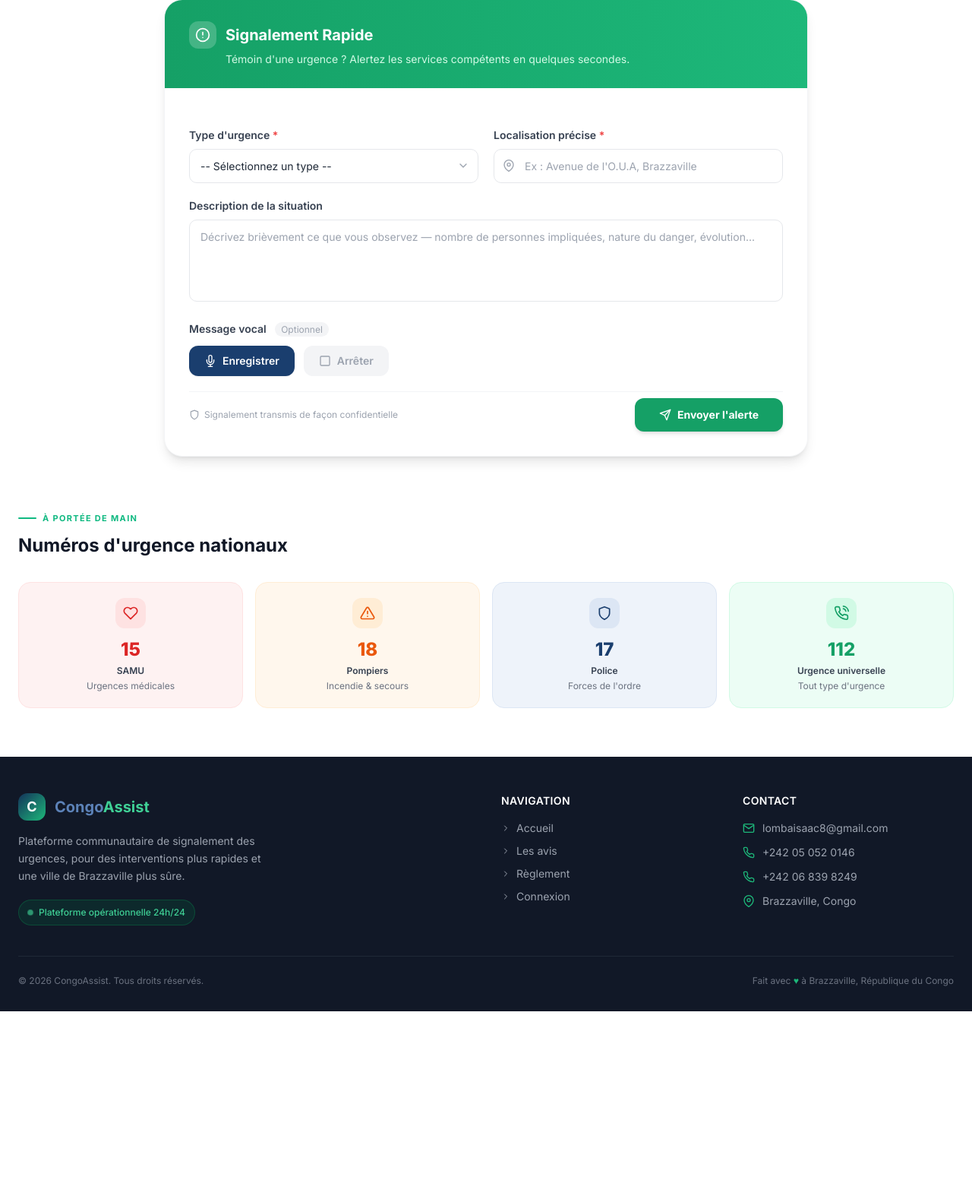
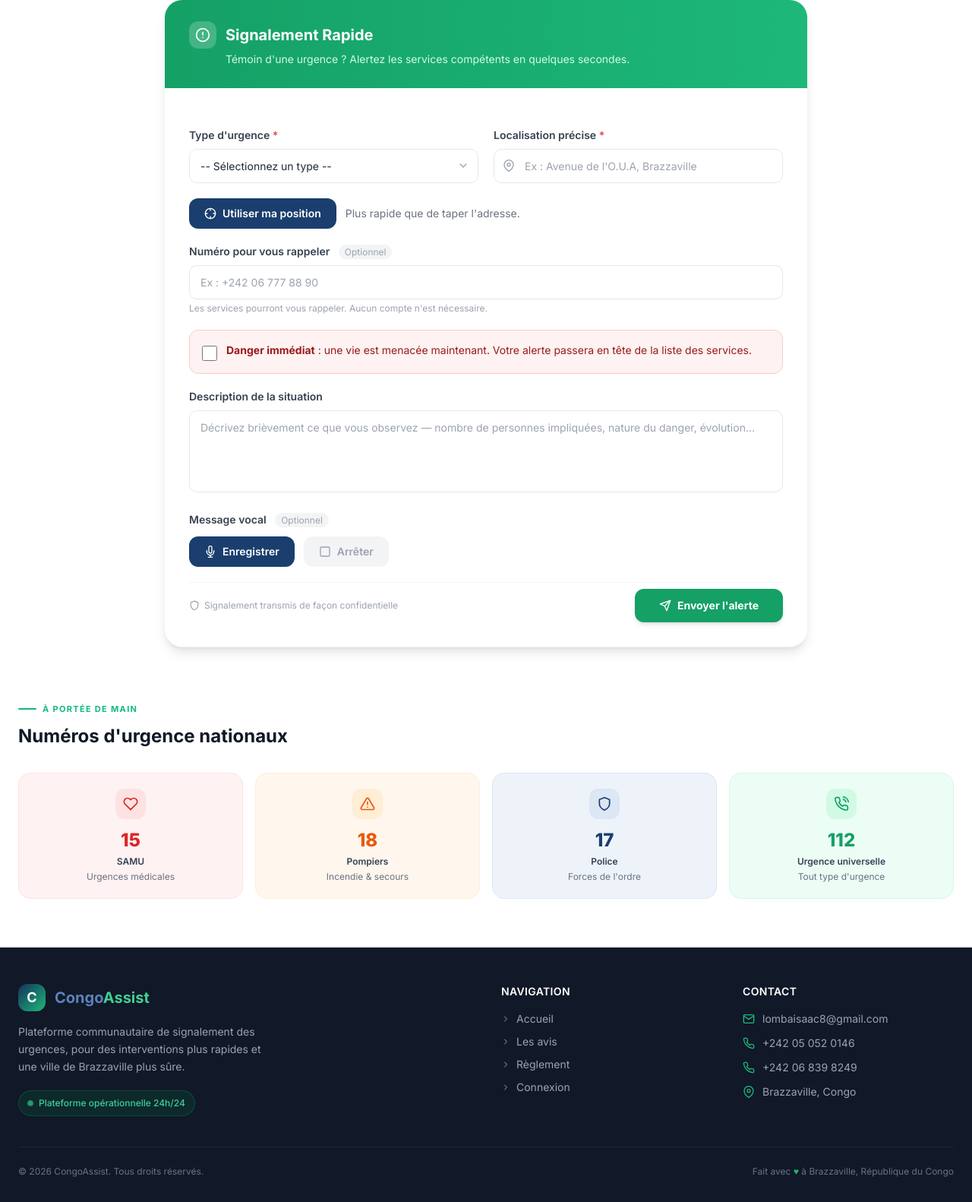
Before and after one commit to isaaclewi/urgence, a Laravel app: page / in a window 1280 px wide. Shown: the part 2313-3895 px from the top of the page at 76% size. Before the commit the page ends 3644 px from the top, so only its background shows below. Run offline with Laravel 12, Linux system fonts and the light colour scheme; data comes from the database, SQL or seed files in the repository; some libraries are stand-ins or nearby versions.

Commit message:
v12 correction

```diff
--- a/app/Http/Controllers/CitoyenController.php
+++ b/app/Http/Controllers/CitoyenController.php
@@ -112,7 +112,7 @@ class CitoyenController extends Controller
 
         return redirect()
             ->route('login')
-            ->with('success', "Bienvenue {$citoyen->prenom} ! Votre dossier a bien été reçu : il sera contrôlé et votre compte activé sous 24 heures. Pensez à confirmer votre email (lien envoyé par mail).");
+            ->with('success', "Bienvenue {$citoyen->prenom} ! Votre dossier a bien été reçu : il sera contrôlé et votre compte activé sous 24 heures. Pensez à confirmer votre email (lien envoyé par mail). En cas de danger immédiat, n'attendez pas : l'alerte de la page d'accueil fonctionne sans compte.");
     }
 
     /** Lien signé reçu par mail : confirme que l'adresse email appartient bien à la personne. */
--- a/resources/views/accueil.blade.php
+++ b/resources/views/accueil.blade.php
@@ -565,7 +565,7 @@
         </section>
 
         {{-- ═══════════════════════ QUICK REPORT FORM ═══════════════════════ --}}
-        <section class="max-w-4xl mx-auto px-6 py-16">
+        <section id="alerte" class="max-w-4xl mx-auto px-6 py-16">
             <div class="bg-white rounded-3xl border border-gray-100 shadow-lg overflow-hidden">
 
                 {{-- Form header --}}
@@ -636,6 +636,57 @@
                                 </div>
                             </div>
                         </div>
+
+                        {{-- Position GPS, numéro de rappel, danger immédiat --}}
+                        <input type="hidden" name="latitude" id="alertLat">
+                        <input type="hidden" name="longitude" id="alertLng">
+
+                        <div class="flex flex-wrap items-center gap-3">
+                            <button type="button" id="gpsBtn"
+                                    class="inline-flex items-center gap-2 bg-blue-600 hover:bg-blue-700 text-white px-5 py-2.5 rounded-xl text-sm font-semibold transition shadow-sm">
+                                <i data-feather="crosshair" class="w-4 h-4"></i> Utiliser ma position
+                            </button>
+                            <span id="gpsStatus" class="text-sm text-gray-500">Plus rapide que de taper l'adresse.</span>
+                        </div>
+
+                        <div>
+                            <label class="block text-sm font-semibold text-gray-700 mb-2">
+                                Numéro pour vous rappeler
+                                <span class="ml-2 text-xs font-normal text-gray-400 bg-gray-100 px-2 py-0.5 rounded-full">Optionnel</span>
+                            </label>
+                            <input type="tel" name="telephone_contact" value="{{ old('telephone_contact') }}"
+                                   placeholder="Ex : +242 06 777 88 90" class="form-field" autocomplete="tel">
+                            <p class="text-xs text-gray-400 mt-1">Les services pourront vous rappeler. Aucun compte n'est nécessaire.</p>
+                        </div>
+
+                        <label class="flex items-start gap-3 p-4 bg-red-50 border border-red-200 rounded-xl cursor-pointer">
+                            <input type="checkbox" name="critique" value="1" class="mt-1 w-5 h-5" @checked(old('critique'))>
+                            <span class="text-sm text-red-800">
+                                <strong>Danger immédiat</strong> : une vie est menacée maintenant.
+                                Votre alerte passera en tête de la liste des services.
+                            </span>
+                        </label>
+
+                        <script>
+                        (function () {
+                            var btn = document.getElementById('gpsBtn'), st = document.getElementById('gpsStatus');
+                            if (!btn) return;
+                            if (!navigator.geolocation) { btn.disabled = true; st.textContent = 'Position indisponible sur cet appareil : indiquez le lieu.'; return; }
+                            btn.addEventListener('click', function () {
+                                st.textContent = 'Recherche de votre position…';
+                                navigator.geolocation.getCurrentPosition(function (p) {
+                                    var lat = p.coords.latitude, lng = p.coords.longitude;
+                                    document.getElementById('alertLat').value = lat.toFixed(7);
+                                    document.getElementById('alertLng').value = lng.toFixed(7);
+                                    var loc = document.querySelector('#alertForm [name=localisation]');
+                                    if (loc && !loc.value.trim()) { loc.value = 'Position GPS : ' + lat.toFixed(5) + ', ' + lng.toFixed(5); }
+                                    st.textContent = 'Position enregistrée ✓';
+                                }, function () {
+                                    st.textContent = 'Position refusée ou indisponible : indiquez le lieu à la main.';
+                                }, { enableHighAccuracy: true, timeout: 15000 });
+                            });
+                        })();
+                        </script>
 
                         {{-- Description --}}
                         <div>
--- a/resources/views/formulaire.blade.php
+++ b/resources/views/formulaire.blade.php
@@ -107,6 +107,11 @@
 
             </div>
         </header>
+
+        <div class="mb-6 rounded-lg border border-red-200 bg-red-50 px-4 py-3 text-sm text-red-800">
+            <strong>En danger ?</strong> Inutile de vous inscrire : l'alerte est ouverte à tous, sans compte ni vérification.
+            <a href="{{ route('accueil') }}#alerte" class="underline font-semibold">Envoyer une alerte maintenant</a>.
+        </div>
 
         <!-- Main Content -->
         <div class="grid grid-cols-1 lg:grid-cols-2 gap-8">
--- a/resources/views/login.blade.php
+++ b/resources/views/login.blade.php
@@ -179,6 +179,11 @@
                     </div>
                 </div>
 
+                <div class="mb-4 rounded-lg border border-red-200 bg-red-50 px-4 py-3 text-sm text-red-800">
+                    <strong>En danger ?</strong> Pas besoin de compte :
+                    <a href="{{ route('accueil') }}#alerte" class="underline font-semibold">envoyez une alerte maintenant</a>.
+                </div>
+
                 <!-- Form -->
                 @if(session('error') || session('success') || $errors->any())
                     <div class="mb-4 rounded-lg border px-4 py-3 text-sm {{ session('success') ? 'bg-green-50 border-green-200 text-green-800' : 'bg-red-50 border-red-200 text-red-700' }}" role="alert">
```
Also changed, not shown: app/Http/Controllers/UrgenceController.php (+41 -21 lines), app/Models/alertes.php (+6 -1 lines), resources/views/services/partials/urgence-row.blade.php (+6 -2 lines), database/migrations/2026_11_22_100000_alertes_contact_et_critique.php (added).
